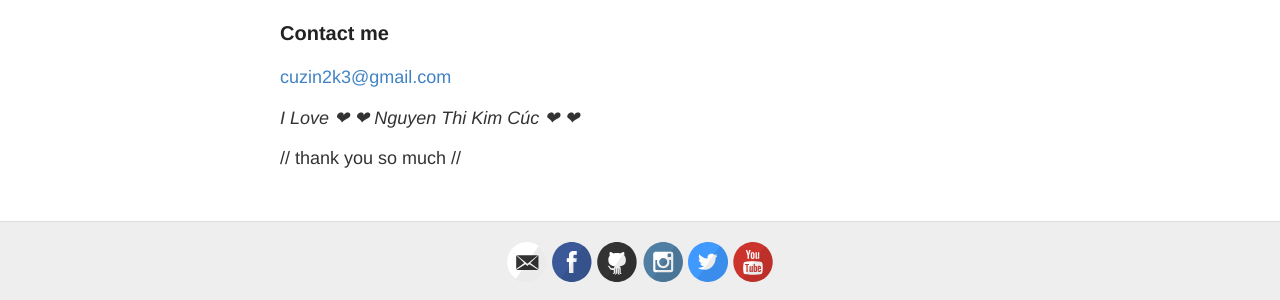
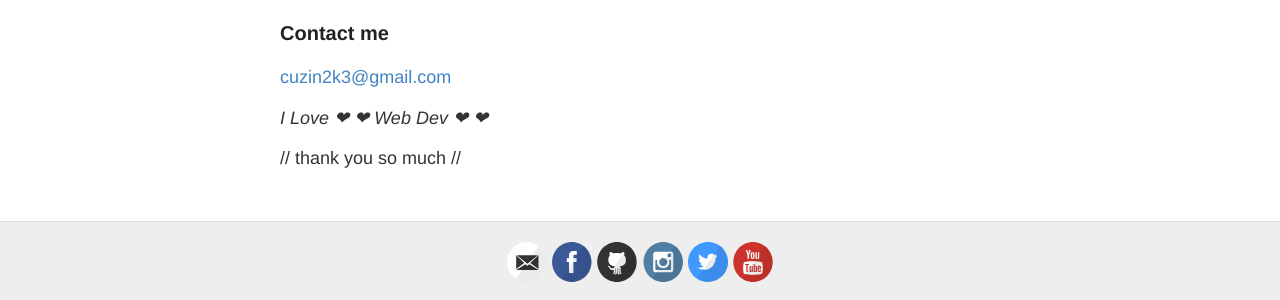
Before and after one commit to cuzinxyz/cuzinxyz.github.io, a Jekyll site: the page built from about.md, in a window 1280 px wide. Shown: the part 551-851 px from the top of the page. Built offline with Jekyll 4.4.1, drawn with Linux system fonts in a browser that asks for light colours.

Commit message:
Update about.md

```diff
--- a/about.md
+++ b/about.md
@@ -24,6 +24,6 @@ Interest: Soccer, Learn English, Learn Code, ❤NTKC❤
 
 [cuzin2k3@gmail.com](mailto:cuzin2k3@gmail.com)
 
-*I Love ❤ ❤ Nguyen Thi Kim Cúc ❤ ❤*
+*I Love ❤ ❤ Web Dev ❤ ❤*
 
 // thank you so much //
```
